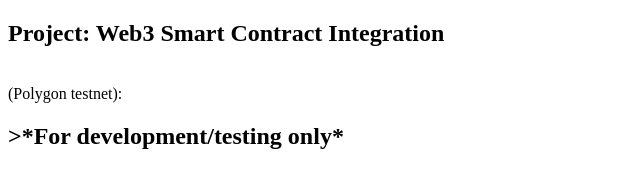
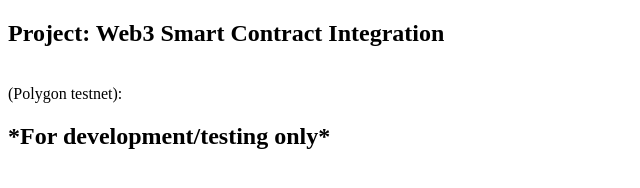
Before and after one commit to fardin-ahmed-shawon/dapp-test, a plain HTML site: page test.html in a window 1280 px wide. Shown: the whole page, without its empty margins (0-640 px from the left). Drawn offline with Linux system fonts and the light colour scheme.

Commit message:
up to date

```diff
--- a/test.html
+++ b/test.html
@@ -11,7 +11,7 @@
     (Polygon testnet):
 
     <br>
-    <h2>>*For development/testing only*</h2
+    <h2>*For development/testing only*</h2
 
 </body>
 </html>
```
